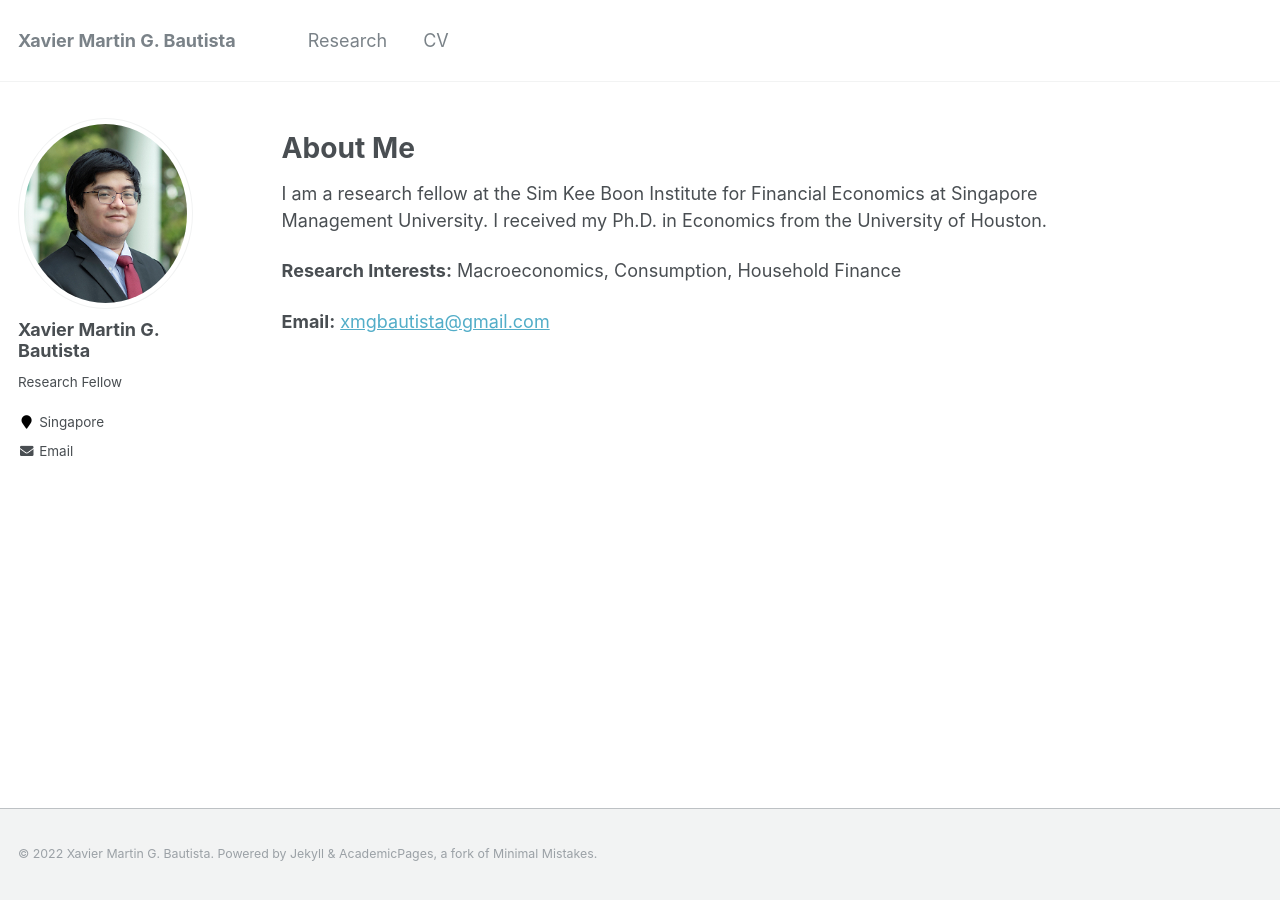
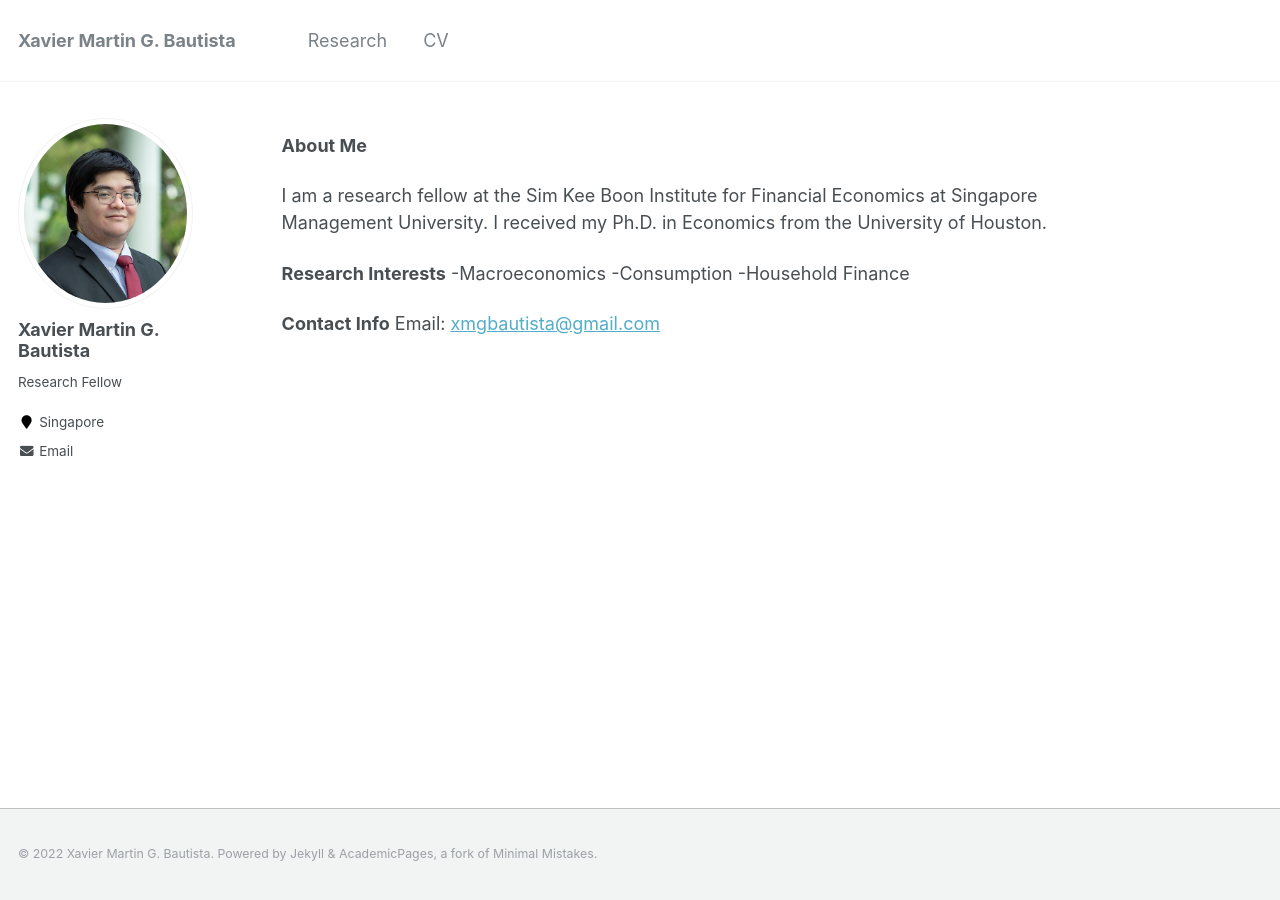
Before and after one commit to xmgbautista/xmgbautista.github.io, a Jekyll site: the page built from _pages/about.md, in a window 1280 px wide. Built offline with Jekyll 4.4.1, drawn with Linux system fonts in a browser that asks for light colours.

Commit message:
update bio

```diff
--- a/_pages/about.md
+++ b/_pages/about.md
@@ -15,12 +15,17 @@ redirect_from:
 {% include base_path %}
 {% capture written_label %}'None'{% endcapture %}
 
-# About Me
+**About Me**
 
-I am a research fellow at the Sim Kee Boon Institute for Financial Economics at Singapore Management University. I received my Ph.D. in Economics from the University of Houston.
+I am a research fellow at the Sim Kee Boon Institute for Financial Economics at Singapore Management University.
+I received my Ph.D. in Economics from the University of Houston.
 <br>
 
-**Research Interests:** Macroeconomics, Consumption, Household Finance
+**Research Interests**
+-Macroeconomics
+-Consumption
+-Household Finance
 <br>
 
-**Email:** [xmgbautista@gmail.com](mailto:xmgbautista@gmail.com)
+**Contact Info**
+Email: [xmgbautista@gmail.com](mailto:xmgbautista@gmail.com)
```
Also changed, not shown: _pages/research.md (+3 -3 lines).
